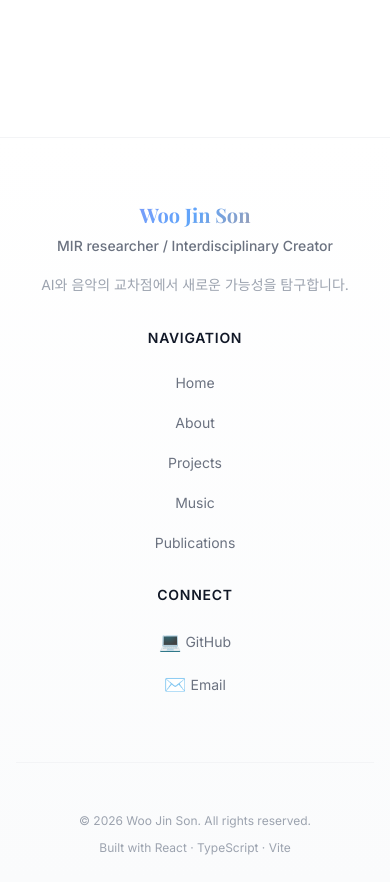
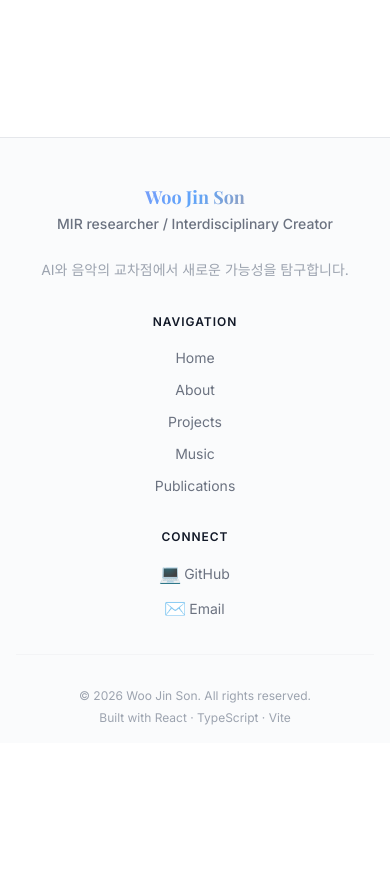
Before and after one commit to sonluos/woochive, a React (Vite) app: page /about in a window 390 px wide. Shown: the part 5040-5922 px from the top of the page. After the commit the page ends 5783 px from the top, so only its background shows below. Built offline with nearby package versions, Linux system fonts and the light colour scheme.

Commit message:
Refine footer spacing for cleaner, more organized look

```diff
--- a/src/components/Footer.css
+++ b/src/components/Footer.css
@@ -1,8 +1,8 @@
 .footer {
-  background: linear-gradient(to bottom, var(--bg-primary) 0%, var(--bg-secondary) 100%);
-  border-top: 1px solid var(--border-light);
+  background: var(--bg-secondary);
+  border-top: 1px solid var(--border-color);
   margin-top: var(--spacing-5xl);
-  padding: var(--spacing-5xl) 0 var(--spacing-2xl);
+  padding: var(--spacing-4xl) 0 var(--spacing-xl);
 }
 
 .footer .container {
@@ -15,20 +15,22 @@
 .footer-content {
   display: grid;
   grid-template-columns: 2fr 1fr 1fr;
-  gap: var(--spacing-4xl);
-  margin-bottom: var(--spacing-4xl);
+  gap: var(--spacing-3xl);
+  margin-bottom: var(--spacing-3xl);
+  padding-bottom: var(--spacing-3xl);
+  border-bottom: 1px solid var(--border-light);
 }
 
 /* Brand Section */
 .footer-brand {
-  max-width: 400px;
+  max-width: 360px;
 }
 
 .footer-logo {
   font-family: var(--font-display);
-  font-size: var(--text-2xl);
+  font-size: var(--text-xl);
   font-weight: var(--font-bold);
-  margin: 0 0 var(--spacing-sm) 0;
+  margin: 0 0 var(--spacing-xs) 0;
   background: var(--gradient-mixed);
   -webkit-background-clip: text;
   -webkit-text-fill-color: transparent;
@@ -39,7 +41,7 @@
 .footer-tagline {
   font-size: var(--text-sm);
   color: var(--text-secondary);
-  margin: 0 0 var(--spacing-md) 0;
+  margin: 0 0 var(--spacing-lg) 0;
   font-weight: var(--font-medium);
 }
 
@@ -57,12 +59,12 @@
 }
 
 .footer-title {
-  font-size: var(--text-sm);
+  font-size: var(--text-xs);
   font-weight: var(--font-semibold);
   color: var(--text-primary);
   text-transform: uppercase;
-  letter-spacing: 0.05em;
-  margin: 0 0 var(--spacing-lg) 0;
+  letter-spacing: 0.08em;
+  margin: 0 0 var(--spacing-md) 0;
 }
 
 .footer-links {
@@ -71,7 +73,7 @@
   margin: 0;
   display: flex;
   flex-direction: column;
-  gap: var(--spacing-md);
+  gap: var(--spacing-sm);
 }
 
 .footer-links a {
@@ -82,6 +84,7 @@
   display: inline-flex;
   align-items: center;
   gap: var(--spacing-xs);
+  line-height: var(--leading-normal);
 }
 
 .footer-links a:hover {
@@ -100,12 +103,12 @@
   display: inline-flex;
   align-items: center;
   justify-content: center;
+  width: 20px;
 }
 
 /* Footer Bottom */
 .footer-bottom {
-  padding-top: var(--spacing-3xl);
-  border-top: 1px solid var(--border-light);
+  padding-top: 0;
 }
 
 .footer-bottom-content {
@@ -120,31 +123,34 @@
   font-size: var(--text-xs);
   color: var(--text-tertiary);
   margin: 0;
+  line-height: var(--leading-normal);
 }
 
 .footer-tech {
   font-size: var(--text-xs);
   color: var(--text-tertiary);
   margin: 0;
+  line-height: var(--leading-normal);
 }
 
 /* Responsive Design */
 @media (max-width: 1024px) {
   .footer-content {
     grid-template-columns: 1fr 1fr;
-    gap: var(--spacing-3xl);
+    gap: var(--spacing-2xl);
   }
 
   .footer-brand {
     grid-column: 1 / -1;
     max-width: 100%;
+    margin-bottom: var(--spacing-lg);
   }
 }
 
 @media (max-width: 768px) {
   .footer {
     margin-top: var(--spacing-4xl);
-    padding: var(--spacing-4xl) 0 var(--spacing-xl);
+    padding: var(--spacing-3xl) 0 var(--spacing-lg);
   }
 
   .footer .container {
@@ -154,11 +160,13 @@
   .footer-content {
     grid-template-columns: 1fr;
     gap: var(--spacing-2xl);
-    margin-bottom: var(--spacing-3xl);
+    margin-bottom: var(--spacing-2xl);
+    padding-bottom: var(--spacing-2xl);
   }
 
   .footer-brand {
     text-align: center;
+    margin-bottom: 0;
   }
 
   .footer-section {
@@ -173,24 +181,22 @@
   .footer-bottom-content {
     flex-direction: column;
     text-align: center;
-    gap: var(--spacing-sm);
+    gap: var(--spacing-xs);
   }
 
   .footer-logo {
-    font-size: var(--text-xl);
+    font-size: var(--text-lg);
   }
 }
 
 @media (max-width: 480px) {
   .footer {
-    padding: var(--spacing-3xl) 0 var(--spacing-lg);
+    padding: var(--spacing-2xl) 0 var(--spacing-md);
   }
 
   .footer-content {
     gap: var(--spacing-xl);
-  }
-
-  .footer-bottom {
-    padding-top: var(--spacing-2xl);
+    margin-bottom: var(--spacing-xl);
+    padding-bottom: var(--spacing-xl);
   }
 }
```
Also changed, not shown: 4 other files (tests, documents, lock files or other folders).
